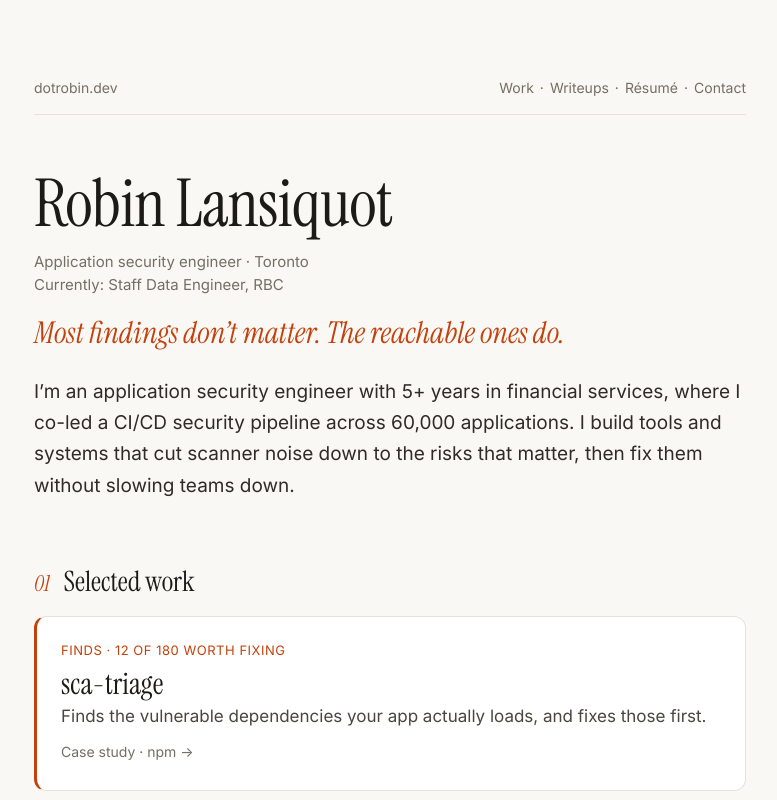
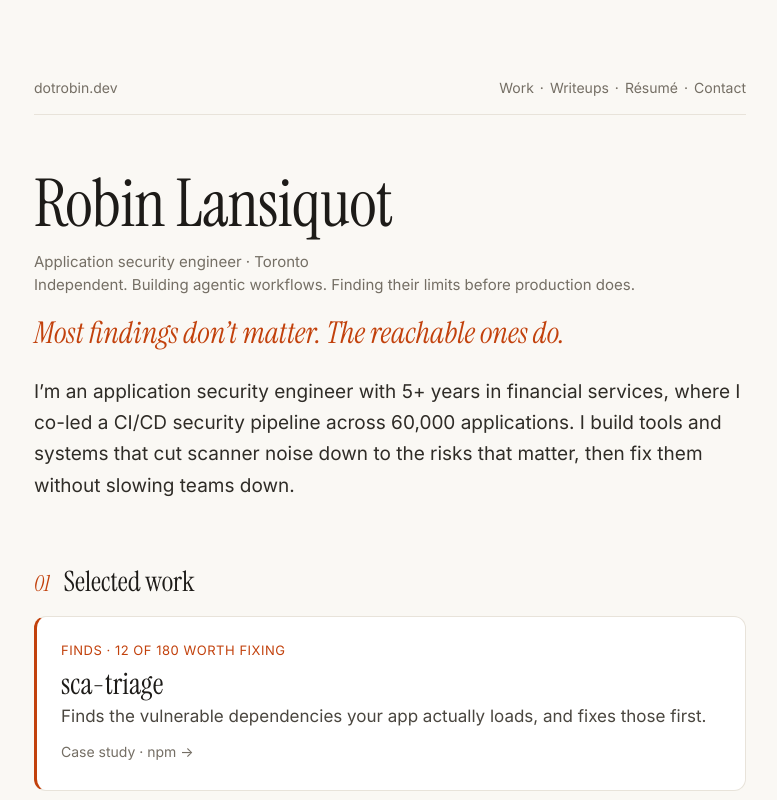
Before and after one commit to lansiquo/dotrobin-dev, a plain HTML site: page site/index.html in a window 1280 px wide. Shown: the top 800 px of the page, without its empty margins (250-1027 px from the left). Drawn offline with Linux system fonts and the light colour scheme.

Commit message:
Update homepage status to independent agentic workflow work (#71)

```diff
--- a/site/index.html
+++ b/site/index.html
@@ -4,7 +4,7 @@
 <main id="main" tabindex="-1">
 <h1 class="name">Robin Lansiquot</h1>
 <p class="role">Application security engineer · Toronto</p>
-<p class="role">Currently: Staff Data Engineer, RBC</p>
+<p class="role">Independent. Building agentic workflows. Finding their limits before production does.</p>
 <p class="tag">Most findings don’t matter. The reachable ones do.</p>
 <p class="intro">I’m an application security engineer with 5+ years in financial services, where I co-led a CI/CD security pipeline across 60,000 applications. I build tools and systems that cut scanner noise down to the risks that matter, then fix them without slowing teams down.</p>
 <section id="projects" aria-labelledby="work-title"><h2 class="sec" id="work-title"><i>01</i> Selected work</h2>
```
